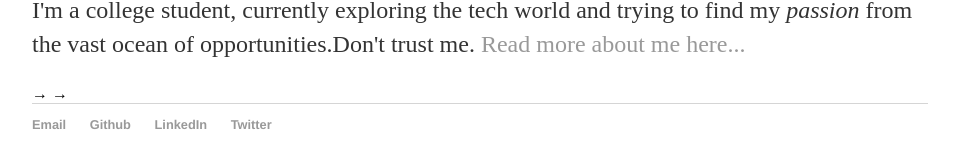
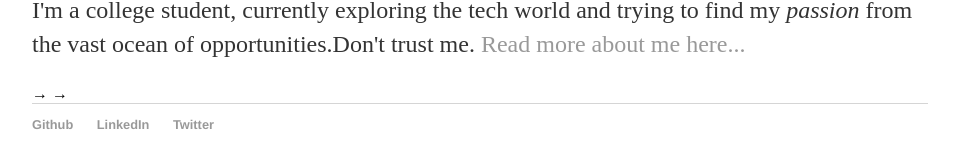
Before and after one commit to ssurbhi560/ssurbhi560.github.io, a Jekyll site: the page built from index.html, in a window 1280 px wide. Shown: the part 155-323 px from the top of the page, without its empty margins (160-1119 px from the left). Built offline with Jekyll 4.4.1, drawn with Linux system fonts in a browser that asks for light colours.

Commit message:
Update default.html

```diff
--- a/_layouts/default.html
+++ b/_layouts/default.html
@@ -20,7 +20,7 @@
 			</div><!-- /.container -->
 			<footer>
 	    		<ul>
-	        		<li><a href="mailto:ssurbhi560@gmail.com">Email</a></li>
+	        		<!--<li><a href="mailto:ssurbhi560@gmail.com">Email</a></li> -->
 	        		<li><a href="https://github.com/ssurbhi560">Github</a></li>
 				<li><a href="https://www.linkedin.com/in/ssurbhi560">LinkedIn</a></li>
 				<li><a href="https://twitter.com/ssurbhi560">Twitter</a></li>
```
